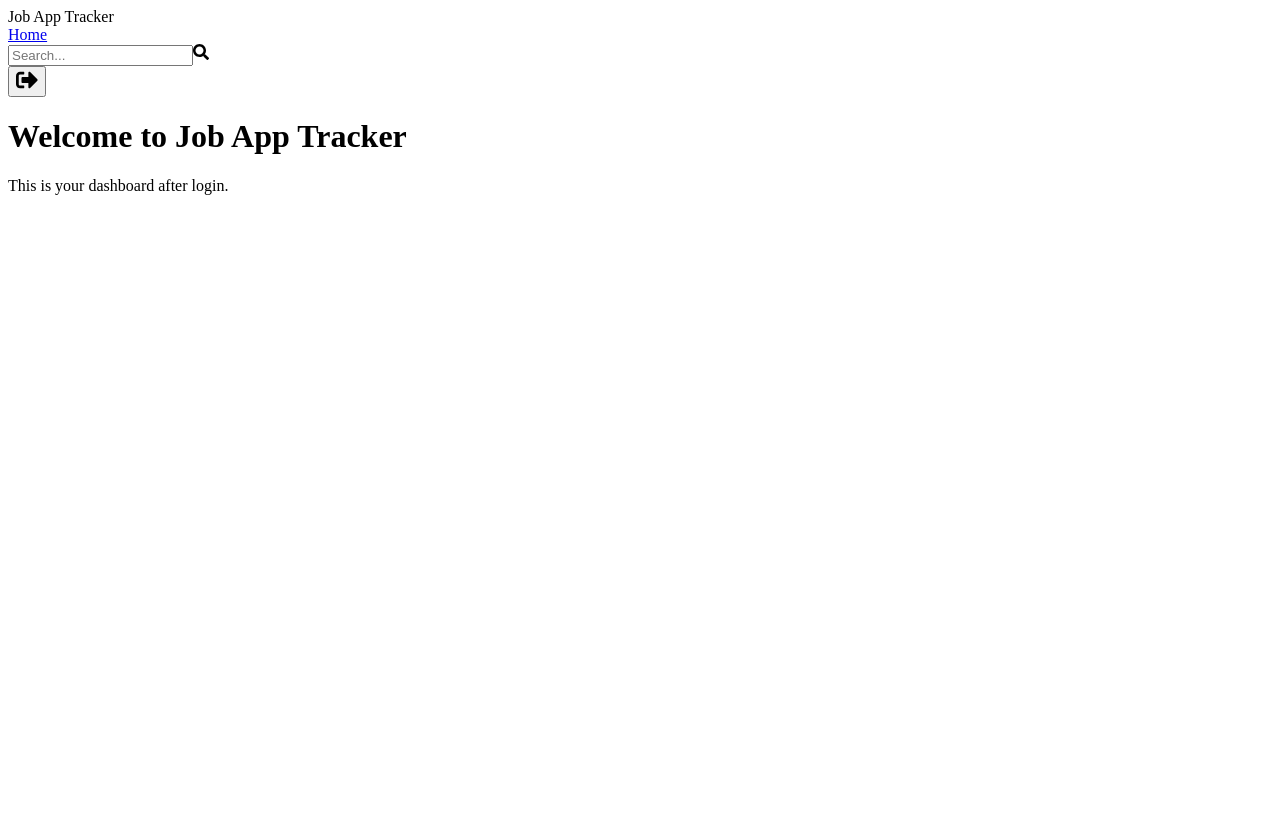
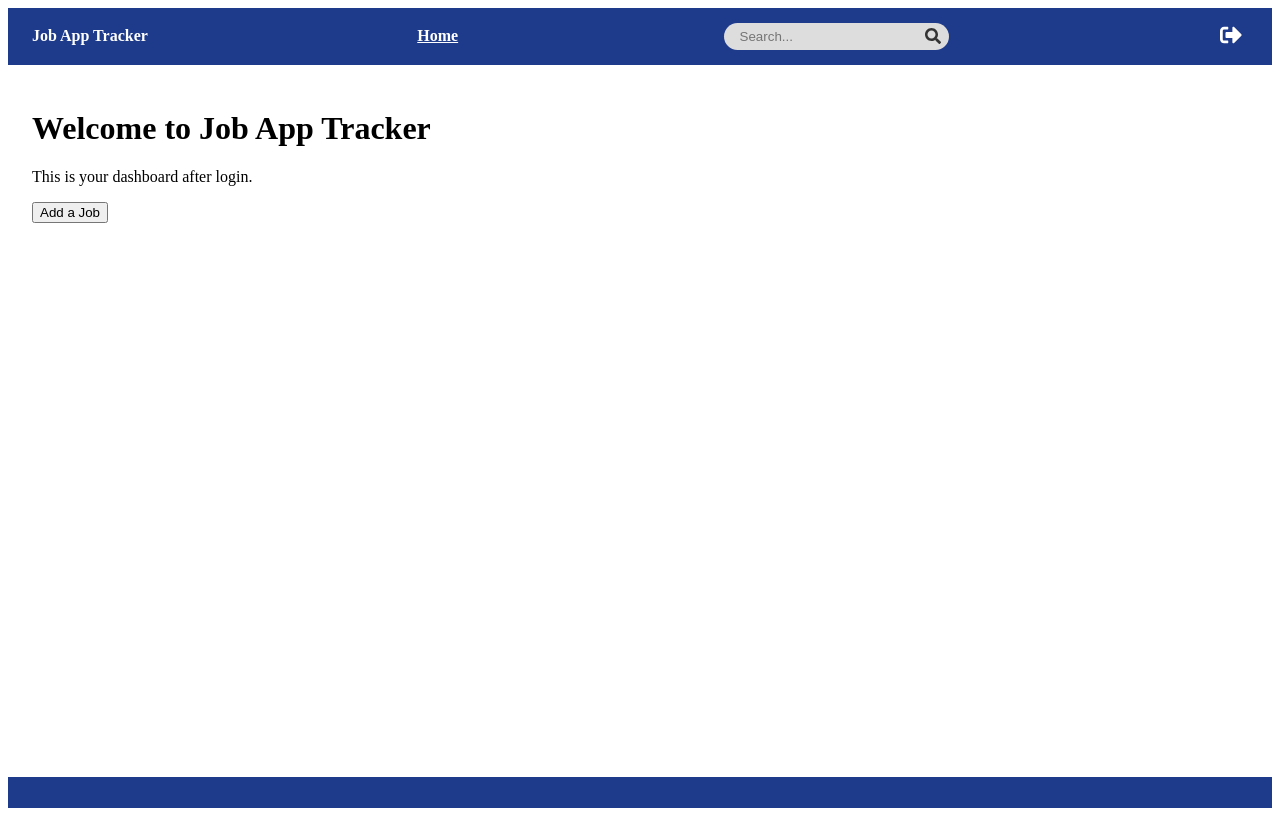
Before and after one commit to juniorSarh/React-Job-Application-Tracker, a React (Vite) app: page /home in a window 1280 px wide. Built offline with nearby package versions, Linux system fonts and the light colour scheme; no server answers.

Commit message:
Feature: added 2 component namely, jobform and jobslist

```diff
--- a/src/App.css
+++ b/src/App.css
@@ -4,12 +4,79 @@
 *::after { box-sizing: border-box; }
 
 /* ===== Page shells ===== */
-.landing, .login, .signup {
-  min-height: 100dvh;
+.landing, .login, .signup, .home {
+  height: 100dvh;
+  width: 100%;
   background: #ffffff;
   display: flex;
   flex-direction: column;
 }
+
+.home__topbar {
+  height: 64px;
+  background: #1e3a8a;
+  color: #fff;
+  display: flex;
+  align-items: center;
+  justify-content: space-between;
+  padding: 0 24px;
+}
+
+.home__brand {
+  font-weight: bold;
+}
+
+.home__nav {
+  margin-left: 20px;
+}
+
+.home__navItem {
+  color: #fff;
+  margin-right: 16px;
+  text-decoration: none;
+  font-weight: 600;
+}
+
+.home__navItem.active {
+  text-decoration: underline;
+}
+
+.home__searchWrap {
+  display: flex;
+  align-items: center;
+  background: #ddd;
+  border-radius: 20px;
+  padding: 0 8px;
+}
+
+.home__searchInput {
+  border: none;
+  background: transparent;
+  padding: 6px 8px;
+  outline: none;
+}
+
+.home__searchIcon {
+  color: #333;
+}
+
+.home__logoutBtn {
+  background: none;
+  border: none;
+  color: #fff;
+  margin-left: 16px;
+  cursor: pointer;
+}
+
+.home__content {
+  height: 100%;
+  padding: 24px;
+}
+.home__footer {
+  height: 35px;
+  background: #1e3a8a;
+}
+
 
 /* ===== Top bars & brand ===== */
 .landing__topbar, .login__topbar, .signup__topbar {
@@ -63,6 +130,9 @@
   gap: 36px;
   align-items: center;
 }
+
+
+
 
 /* ===== Landing copy & actions ===== */
 .landing__title {
--- a/src/assets/pages/Home.tsx
+++ b/src/assets/pages/Home.tsx
@@ -41,6 +41,10 @@ export default function Home() {
       <main className="home__content">
         <h1>Welcome to Job App Tracker</h1>
         <p>This is your dashboard after login.</p>
+
+        <button>
+          Add a Job
+        </button>
       </main>
 
       <footer className="home__footer" />
--- a/src/assets/pages/Signup.tsx
+++ b/src/assets/pages/Signup.tsx
@@ -28,8 +28,8 @@ export default function Signup() {
       setError("Please enter a valid email address.");
       return;
     }
-    if (password.length < 6) {
-      setError("Password must be at least 6 characters.");
+    if (password.length < 8) {
+      setError("Password must be at least 8 characters.");
       return;
     }
 
@@ -46,7 +46,7 @@ export default function Signup() {
         return;
       }
 
-      // create user (username = email for simpler login)
+
       const createRes = await fetch("http://localhost:3000/users", {
         method: "POST",
         headers: { "Content-Type": "application/json" },
@@ -64,7 +64,6 @@ export default function Signup() {
         return;
       }
 
-      // redirect to home
       nav("/home");
     } catch {
       setError("Unable to reach the server. Is json-server running?");
@@ -75,11 +74,9 @@ export default function Signup() {
 
   return (
     <div className="signup">
-      {/* Top bar */}
      <NavBar />
 
       <main className="signup__main">
-        {/* Left: form */}
         <section className="signup__formwrap">
           <h1 className="signup__welcome">
             <span>Create Account</span>
```
Also changed, not shown: src/assets/components/JobForm.tsx (added, +223 -0 lines), src/assets/components/Jobslist.tsx (added, +9 -0 lines).
